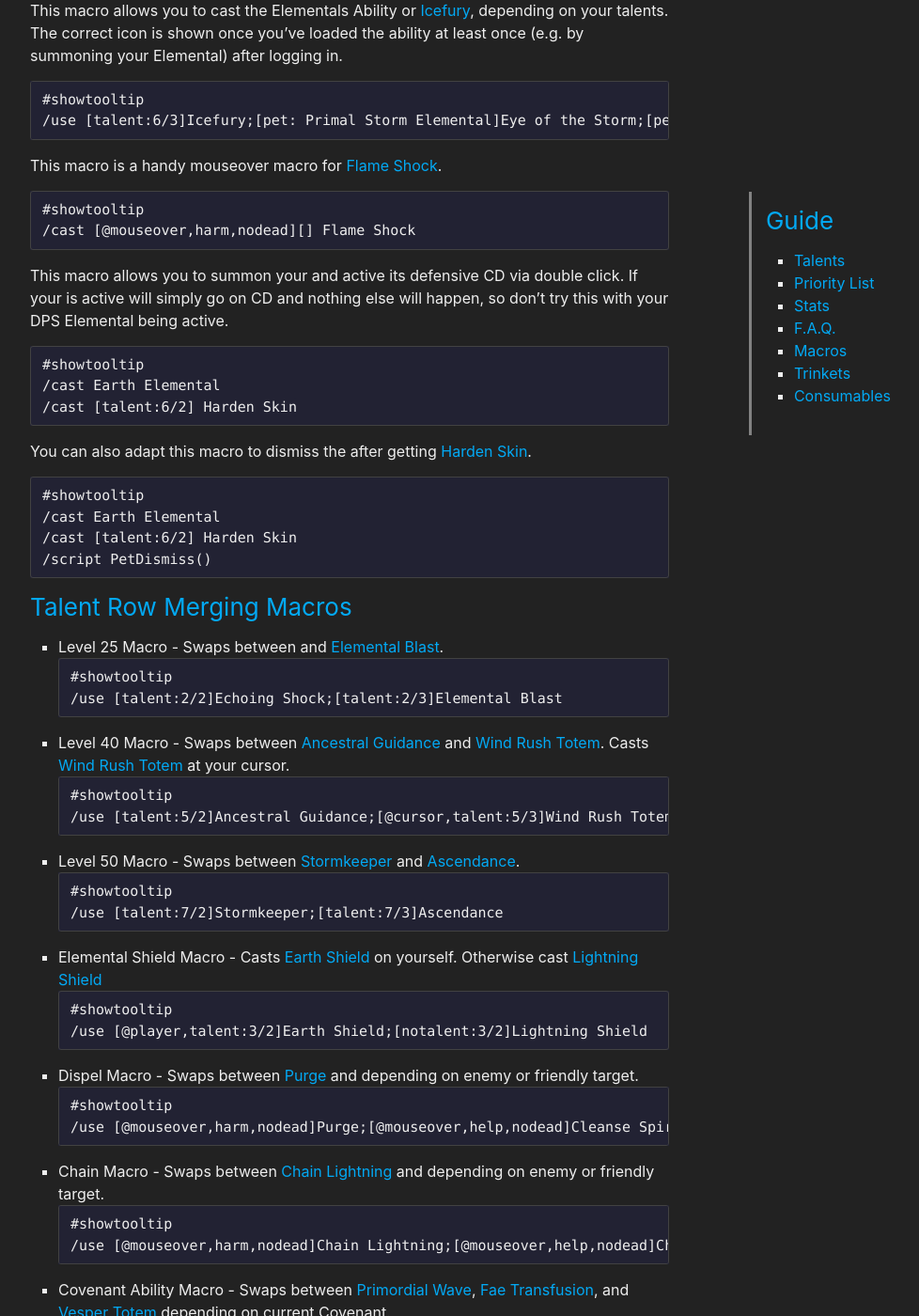
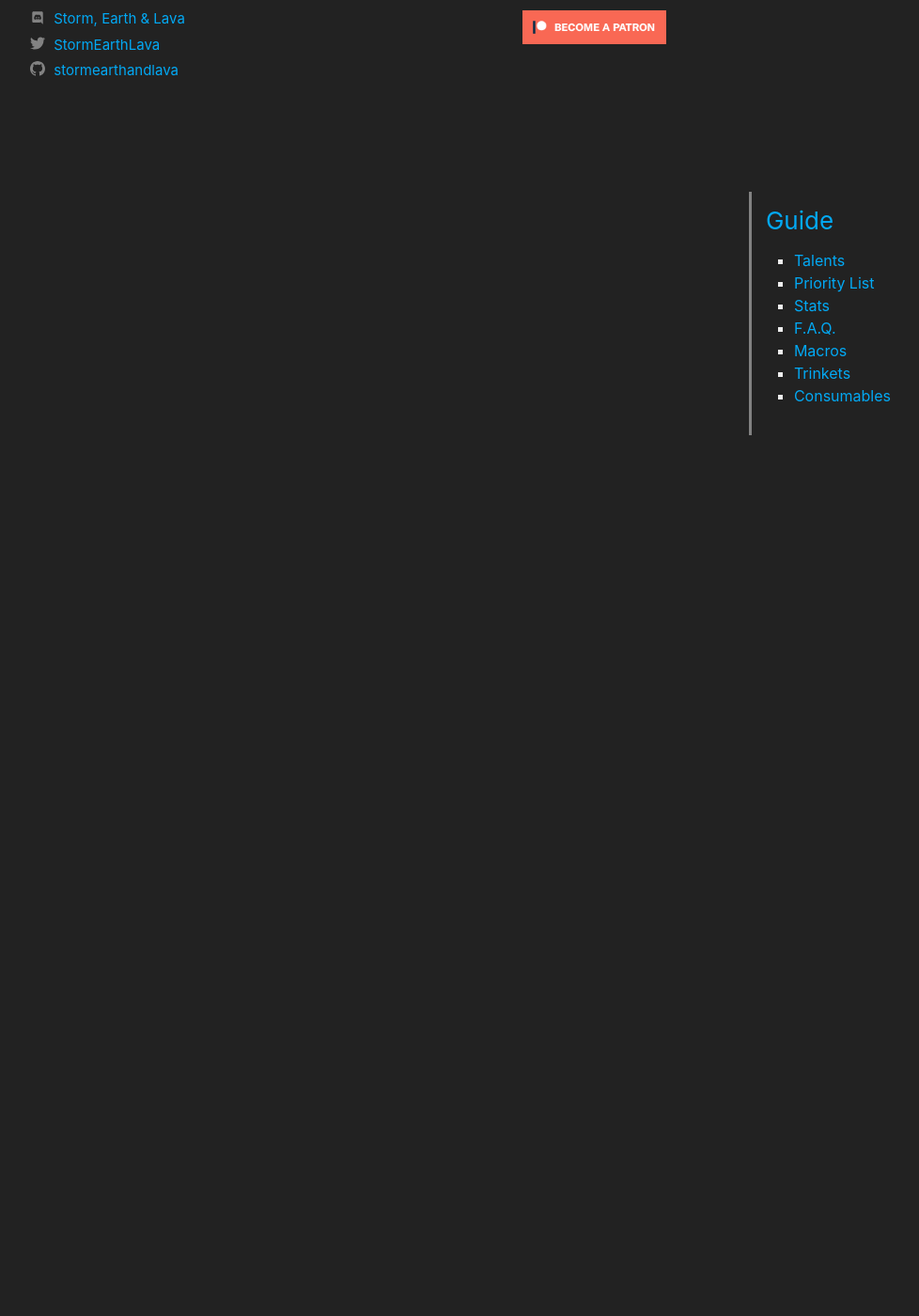
Before and after one commit to stormearthandlava/stormearthandlava.github.io, a Jekyll site: the page built from guide/general/faq.md, in a window 1280 px wide and 1400 px high, scrolled down 2525 px. Shown: the whole window at 94% size, without its empty margins (268-1246 px from the left). Built offline with Jekyll 4.4.1, drawn with Linux system fonts in a browser that asks for light colours; a script that is not in the unit is left out; some of the changed text lies outside the part shown.

Commit message:
Update faq.md

````diff
--- a/guide/general/faq.md
+++ b/guide/general/faq.md
@@ -10,6 +10,7 @@ This page has the answers to some frequently asked questions for Elemental Shama
 
 ### Q: "Will Elemental be viable in <Expansion name> <game version>?"
 Firstly, no spec in the game is unviable. Certain specs may be favoured for certain bosses in a raid, but this is only relevant to the very highest end of raiding (ie, competing for world first). Elemental (and every other spec) will remain competitive for 99.9% of the playerbase.
+
 ### Q: "Is there a point where I don't cast {{site.data.spell.es}} with {{site.data.talent.eogs}} talented?"
 **No**, unless you have {{ site.data.talent.eb }} talented this part of the rotation remains the same as Shadowlands: always alternate!
 
@@ -49,90 +50,4 @@ Not that we're aware of. The Elementals' autocast settings are shared between th
 Funneling is the act of casting {{ site.data.spell.fs }} on multiple targets in order to generate {{ site.data.spell.ls }} procs with the intention of increasing your damage on one target.
 
 ### Q: "What are some useful Macros?"
-This Macro allows you to place an {{ site.data.spell.eq }} at your cursor:
-```
-#showtooltip
-/cast [@cursor] Earthquake
-```
-
-This macro allows you to cast the Elementals Ability or {{ site.data.talent.if }}, depending on your talents. The correct icon is shown once you've loaded the ability at least once (e.g. by summoning your Elemental) after logging in.
-```
-#showtooltip
-/use [talent:6/3]Icefury;[pet: Primal Storm Elemental]Eye of the Storm;[pet: Primal Fire Elemental]Meteor;[pet: Primal Earth Elemental]Harden Skin
-```
-
-This macro is a handy mouseover macro for {{ site.data.spell.fs }}.
-```
-#showtooltip
-/cast [@mouseover,harm,nodead][] Flame Shock
-```
-
-This macro allows you to summon your {{ site.data.spell.ee }} and active its defensive CD via double click. If your {{ site.data.spell.fe }} is active {{ site.data.spell.ee }} will simply go on CD and nothing else will happen, so don't try this with your DPS Elemental being active.
-```
-#showtooltip
-/cast Earth Elemental
-/cast [talent:6/2] Harden Skin
-```
-
-You can also adapt this macro to dismiss the {{site.data.spell.ee}} after getting {{site.data.spell.harden_skin}}.
-```
-#showtooltip
-/cast Earth Elemental
-/cast [talent:6/2] Harden Skin
-/script PetDismiss()
-```
-### Talent Row Merging Macros
-- Level 25 Macro - Swaps between {{ site.data.talent.ecs }} and {{ site.data.talent.eb }}.
-```
-#showtooltip
-/use [talent:2/2]Echoing Shock;[talent:2/3]Elemental Blast
-```
-
-- Level 40 Macro - Swaps between {{ site.data.talent.ancestral_guidance }} and {{ site.data.talent.wind_rush_totem }}. Casts {{ site.data.talent.wind_rush_totem }} at your cursor.
-```
-#showtooltip
-/use [talent:5/2]Ancestral Guidance;[@cursor,talent:5/3]Wind Rush Totem
-```
-
-- Level 50 Macro - Swaps between {{ site.data.talent.sk }} and {{ site.data.talent.asc }}.
-```
-#showtooltip
-/use [talent:7/2]Stormkeeper;[talent:7/3]Ascendance
-```
-
-- Elemental Shield Macro - Casts {{ site.data.talent.earth_shield }} on yourself. Otherwise cast {{ site.data.spell.lightning_shield }}
-```
-#showtooltip
-/use [@player,talent:3/2]Earth Shield;[notalent:3/2]Lightning Shield
-```
-
-- Dispel Macro - Swaps between {{ site.data.spell.purge}} and {{ site.data.spell.cleanse_spirit }} depending on enemy or friendly target.
-```
-#showtooltip
-/use [@mouseover,harm,nodead]Purge;[@mouseover,help,nodead]Cleanse Spirit;[harm]Purge;Cleanse Spirit
-```
-
-- Chain Macro - Swaps between {{ site.data.spell.cl }} and {{ site.data.spell.chain_heal }} depending on enemy or friendly target.
-```
-#showtooltip
-/use [@mouseover,harm,nodead]Chain Lightning;[@mouseover,help,nodead]Chain Heal;[harm]Chain Lightning;Chain Heal
-```
-
-- Covenant Ability Macro - Swaps between {{ site.data.spell.primordial_wave }}, {{ site.data.spell.fae_transfusion }}, and {{ site.data.spell.vesper_totem }} depending on current Covenant.
-```
-#showtooltip
-/use [@cursor]Vesper Totem
-/use [@cursor]Fae Transfusion
-/use [@mouseover,harm,nodead][harm]Primordial Wave
-/run local G=GetSpellInfo SetMacroSpell(GetRunningMacro(), G"Primordial Wave" or G"Vesper Totem" or G"Fae Transfusion")
-```
-
- - Covenant Signature Ability Macro - Swaps between {{ site.data.spell.fleshcraft }}, {{ site.data.spell.soulshape }}, and {{ site.data.spell.summon_steward }} depending on current Covenant.
-```
-#showtooltip
-/use [@cursor]Door of Shadows
-/use Soulshape
-/use Fleshcraft
-/use Summon Steward
-/run local G=GetSpellInfo SetMacroSpell(GetRunningMacro(), G"Door of Shadows" or G"Soulshape" or G"Fleshcraft" or "Summon Steward")
-```
+See the [Macros]({{ site.baseurl }}{% link guide/general/macros.md %}) section of the guide.
````
